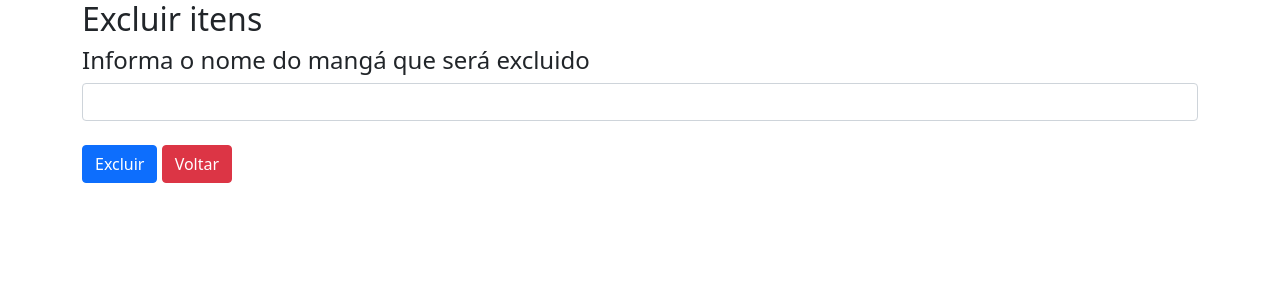
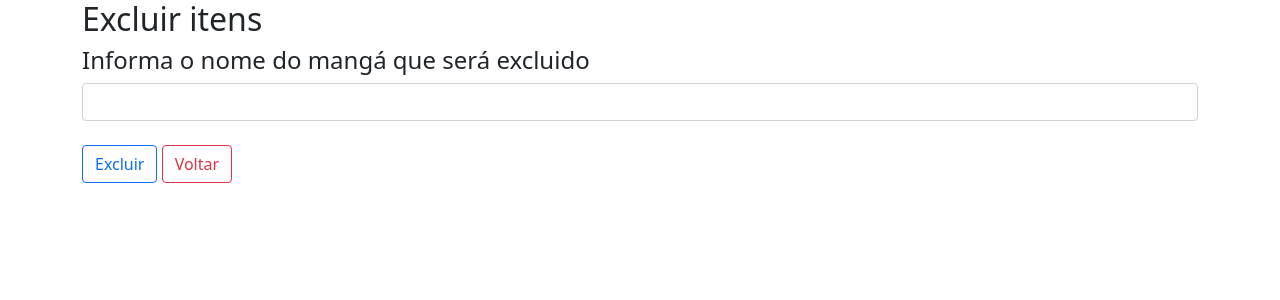
Before and after one commit to SamuelLuisGomes/projeto-web, a Flask app: page /criar in a window 1280 px wide. Shown: the top 300 px of the page. Run offline with Flask 2, Linux system fonts and the light colour scheme.

Commit message:
Projeto Linguagem de Programação

```diff
--- a/app.py
+++ b/app.py
@@ -32,7 +32,7 @@
     manga  = { 'nome' : f' { nome } ' , 'autor' : f' { autor }', 'genero' : f' { genero}'}
     if nome != '' and autor != '' and genero != '':
         mangas.append(manga)
-        return redirect('https://5000-tomato-dinosaur-nt0agydi.ws-us21.gitpod.io/')
+        return redirect('https://5000-chocolate-antelope-cbyh5rpj.ws-us21.gitpod.io/')
 
     return render_template('erro.html')
 
--- a/templates/cadastro.html
+++ b/templates/cadastro.html
@@ -24,8 +24,8 @@
                             <label for="Nome" class="control-label">Gênero</label>
                             <input type="text" name="genero" class="form-control" placeholder="Ação"><br>
 
-                            <button class="btn btn-danger">Salvar</button><br><br>
-                            <a href="/" class="btn btn-primary">Listar</a>
+                            <button class="btn btn-outline-primary">Salvar</button><br><br>
+                            <a href="/" class="btn btn-outline-success">Listar</a>
 
                         </div>
                     </div>
--- a/templates/erro.html
+++ b/templates/erro.html
@@ -9,6 +9,6 @@
 </head>
 <body>
     <h2>Erro, dados Incorretos, cadastre novamente</h2>
-    <a href="/" class="btn btn-primary">Voltar</a>
+    <a href="/" class="btn btn-outline-primary">Voltar</a>
 </body>
 </html>
--- a/templates/excluir.html
+++ b/templates/excluir.html
@@ -14,8 +14,8 @@
             <form action="/excluir" method="POST">
 
                 <input type="text" class="form-control" name="excluir"/><br>
-                <button class="btn btn-primary">Excluir</button>
-                <a href="/" class="btn btn-danger">Voltar</a>
+                <button class="btn btn-outline-primary">Excluir</button>
+                <a href="/" class="btn btn-outline-danger">Voltar</a>
 
             </form>
 
--- a/templates/pesquisar.html
+++ b/templates/pesquisar.html
@@ -29,7 +29,7 @@
                         {% endfor %}
                     </tbody>
                 </table>
-                <a href="/" class="btn btn-primary">Voltar</a>
+                <a href="/" class="btn btn-outline-primary">Voltar</a>
             </form>
     </div>
 </body>
```
